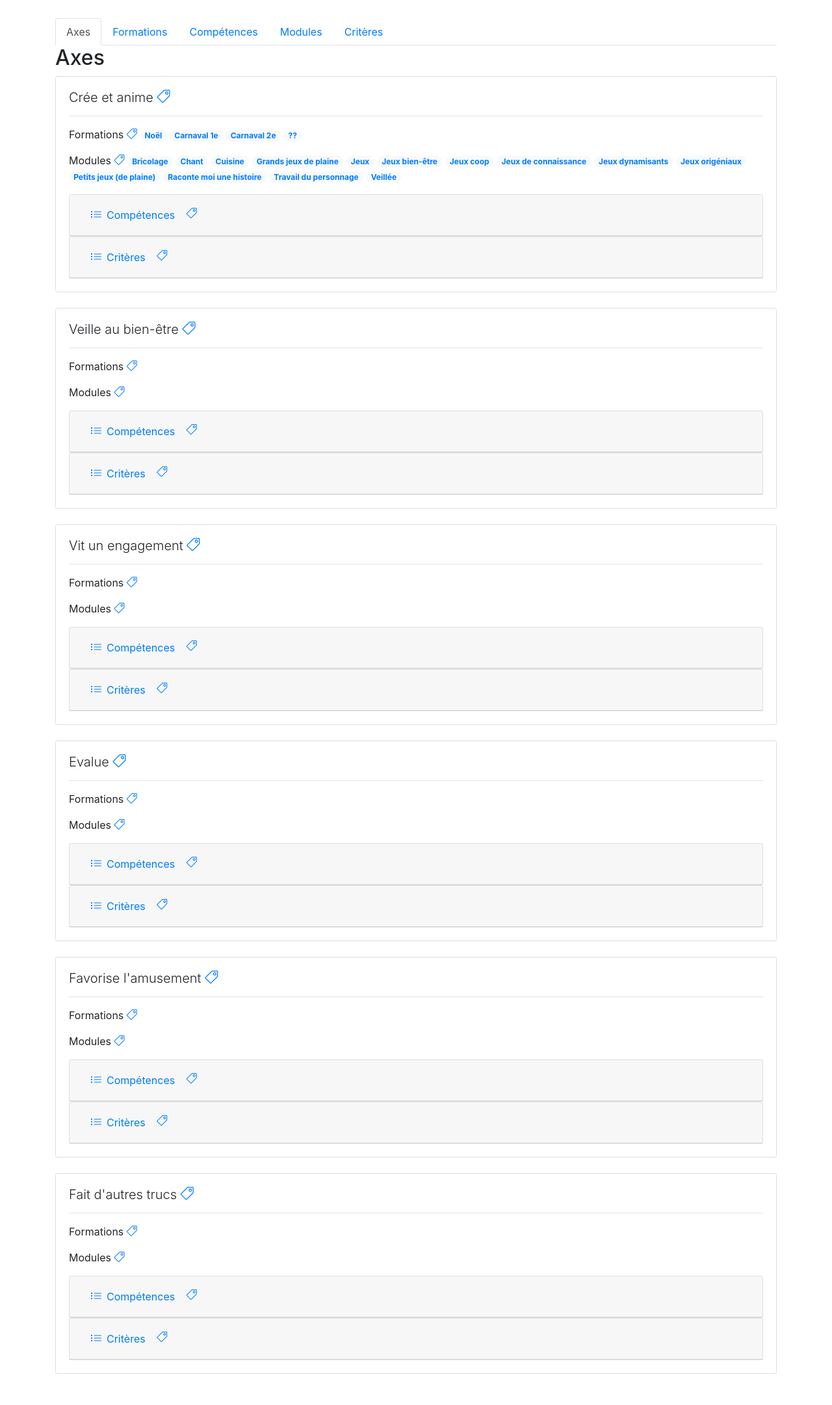
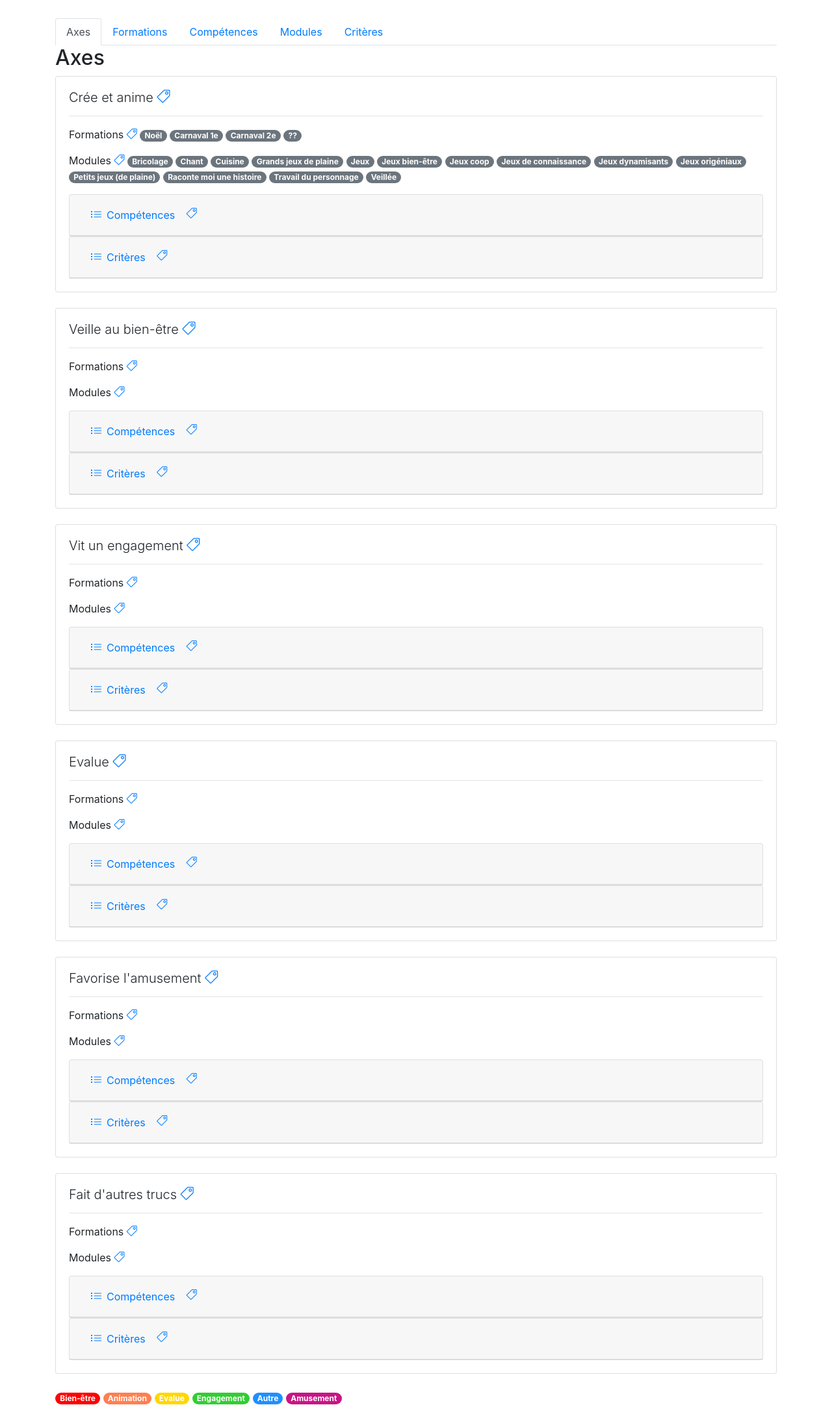
Before and after one commit to jm-begon/planforma, a Django app: page /planforma/ in a window 1280 px wide. Shown: the part 334-2497 px from the top of the page at 65% size. Before the commit the page ends 2449 px from the top, so only its background shows below. Run offline with Django 3.2, Linux system fonts and the light colour scheme; data comes from the database, SQL or seed files in the repository; some libraries are stand-ins or nearby versions.

Commit message:
ENH color for fields

```diff
--- /dev/null
+++ b/app/planforma/static/planforma/style.css
@@ -0,0 +1,28 @@
+.badge-Bien-être {
+    background-color: red;
+    color: white;
+}
+.badge-Animation {
+    background-color: coral;
+    color: white;
+}
+
+.badge-Evalue {
+    background-color: gold;
+    color: white;
+}
+
+.badge-Engagement {
+    background-color: limegreen;
+    color: white;
+}
+
+.badge-Autre {
+    background-color: dodgerblue;
+    color: white;
+}
+
+.badge-Amusement {
+    background-color: mediumvioletred;
+    color: white;
+}
--- a/app/planforma/templates/planforma/stickers.html
+++ b/app/planforma/templates/planforma/stickers.html
@@ -10,6 +10,10 @@
     <script src="https://stackpath.bootstrapcdn.com/bootstrap/4.1.0/js/bootstrap.min.js" integrity="sha384-uefMccjFJAIv6A+rW+L4AHf99KvxDjWSu1z9VI8SKNVmz4sk7buKt/6v9KI65qnm" crossorigin="anonymous"></script>
     <link rel="stylesheet" href="https://cdnjs.cloudflare.com/ajax/libs/simple-line-icons/2.4.1/css/simple-line-icons.css">
 
+    {% load static %}
+    <link rel="stylesheet" type="text/css" href="{% static 'planforma/style.css' %}">
+
+
     <title>Plan de formation J&S Liège</title>
 </head>
 <body>
@@ -19,7 +23,6 @@
             - Scrollspy ?
     -->
     <div class="container">
-
 
     {% if view %}
         <div class="jumbotron">
@@ -53,7 +56,7 @@
                         <p>
                         <span class="card-title">{{ category.name }}</span> <a href="{{ category.address }}#start_here" class="icon-tag"></a>
                         {% for sticker_compo in category.list %}
-                            <span class="badge badge-pill badge-light"><a href="{{ category.address }}#{{ category.address }}{{ sticker_compo.id }}">{{ sticker_compo.name }}</a></span>
+                            <a href="{{ category.address }}#{{ category.address }}{{ sticker_compo.id }}"><span class="badge badge-pill badge-secondary badge-{{ sticker_compo.name }}">{{ sticker_compo.name }}</span></a>
                         {% endfor %}
                         </p>
                     {% else %} <!-- long -->
@@ -91,6 +94,15 @@
     {% else %}
         <p>'view' not set</p>
     {% endif %}
+
+        <footer>
+            <span class="badge badge-pill badge-secondary badge-Bien-être">Bien-être</span>
+            <span class="badge badge-pill badge-secondary badge-Animation">Animation</span>
+            <span class="badge badge-pill badge-secondary badge-Evalue">Evalue</span>
+            <span class="badge badge-pill badge-secondary badge-Engagement">Engagement</span>
+            <span class="badge badge-pill badge-secondary badge-Autre">Autre</span>
+            <span class="badge badge-pill badge-secondary badge-Amusement">Amusement</span>
+        </footer>
     </div>
 </body>
 </html>
```
